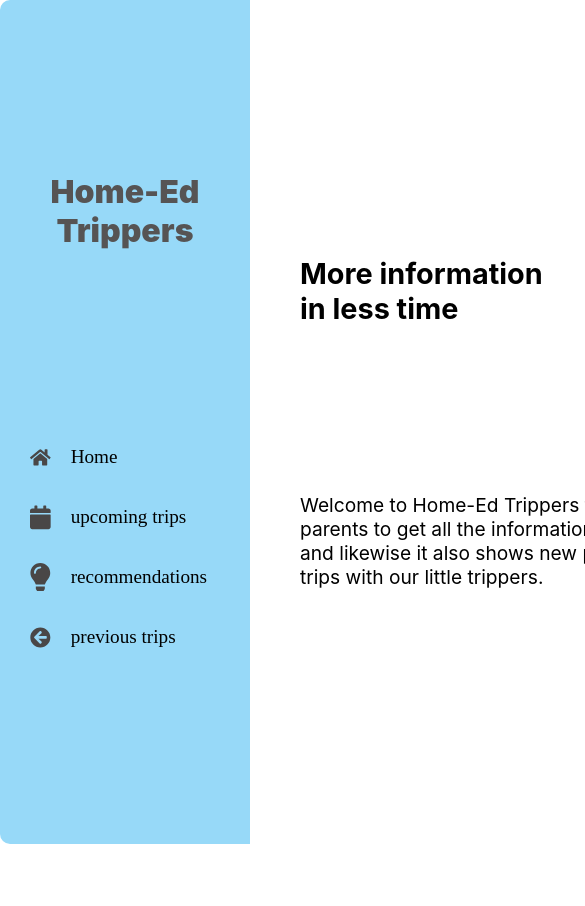
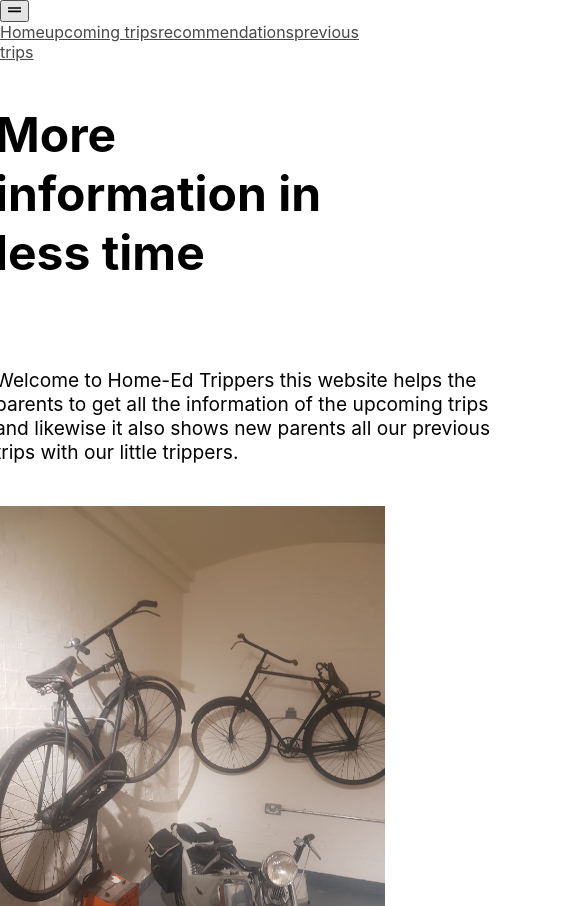
Before and after one commit to Saalehid365/homeschoolTrippy, a React (Create React App) app: page / in a window 390 px wide. Shown: the top 906 px of the page, 585 px wide, since content can reach past the window. Before the commit the page ends 844 px from the top, so only its background shows below. Built offline with nearby package versions, Linux system fonts and the light colour scheme.

Commit message:
responsive-navbar

```diff
--- a/package.json
+++ b/package.json
@@ -3,7 +3,6 @@
   "version": "0.1.0",
   "private": true,
   "dependencies": {
-    "@auth0/auth0-react": "^2.0.0",
     "@testing-library/jest-dom": "^5.16.5",
     "@testing-library/react": "^13.4.0",
     "@testing-library/user-event": "^13.5.0",
--- a/src/App.js
+++ b/src/App.js
@@ -4,13 +4,20 @@ import { UpcomingTrip } from "./pages/upcomingTrips";
 import { BrowserRouter as Router, Routes, Route } from "react-router-dom";
 import { HomePage } from "./pages/homePage";
 import { Recommendations } from "./pages/recommendations";
+import { Hamburger } from "./components/hamburger";
+import { useState } from "react";
 
 function App() {
+  const [hamState, setHamState] = useState(false);
+  function openHamburger() {
+    setHamState(!hamState);
+  }
   return (
     <div className="App">
       <div className="container">
         <Router>
           <Navbar />
+          <Hamburger toggle={hamState} action={openHamburger} />
           <Routes>
             <Route path="/" element={<HomePage />} />
             <Route path="upcomingtrip" element={<UpcomingTrip />} />
--- /dev/null
+++ b/src/components/hamburger.css
@@ -0,0 +1,9 @@
+.active {
+  visibility: visible;
+  opacity: 1;
+  transition: 0.3s;
+  transform: scale(1);
+}
+
+.hamburger-container {
+}
--- /dev/null
+++ b/src/components/hamburger.jsx
@@ -0,0 +1,30 @@
+import React from "react";
+import { FaGripLines } from "react-icons/fa";
+import { Link } from "react-router-dom";
+import "./hamburger.css";
+
+export const Hamburger = (props) => {
+  const hamburgerState = props.toggle;
+  const action = props.action;
+  return (
+    <div className={`hamburger-container ${hamburgerState ? "action" : ""} `}>
+      <div className="hamburger-button-container">
+        <button className="openClose" onClick={action}>
+          <FaGripLines />
+        </button>
+      </div>
+      <div className="ham-navbar">
+        <Link className="nav-link-list" to="/">
+          Home
+        </Link>
+        <Link className="nav-link-list" to="/upcomingtrip">
+          upcoming trips
+        </Link>
+        <Link className="nav-link-list" to="/recommendations">
+          recommendations
+        </Link>
+        <Link className="nav-link-list">previous trips</Link>
+      </div>
+    </div>
+  );
+};
--- a/src/components/navbar.css
+++ b/src/components/navbar.css
@@ -78,3 +78,8 @@
   font-size: 1.2rem;
   font-weight: bold;
 }
+@media all and (max-width: 480px) {
+  .navContainer {
+    display: none;
+  }
+}
--- a/src/pages/homePage.css
+++ b/src/pages/homePage.css
@@ -38,3 +38,20 @@
   margin-right: auto;
   width: 100%;
 }
+
+@media all and (max-width: 480px) {
+  .more-info {
+    font-size: 3rem;
+    width: 400px;
+  }
+  .home-container {
+    width: 100vw;
+    display: flex;
+    flex-direction: column;
+  }
+  .custom-slide {
+    border-radius: 0px;
+    height: 100%;
+    width: 100%;
+  }
+}
```
